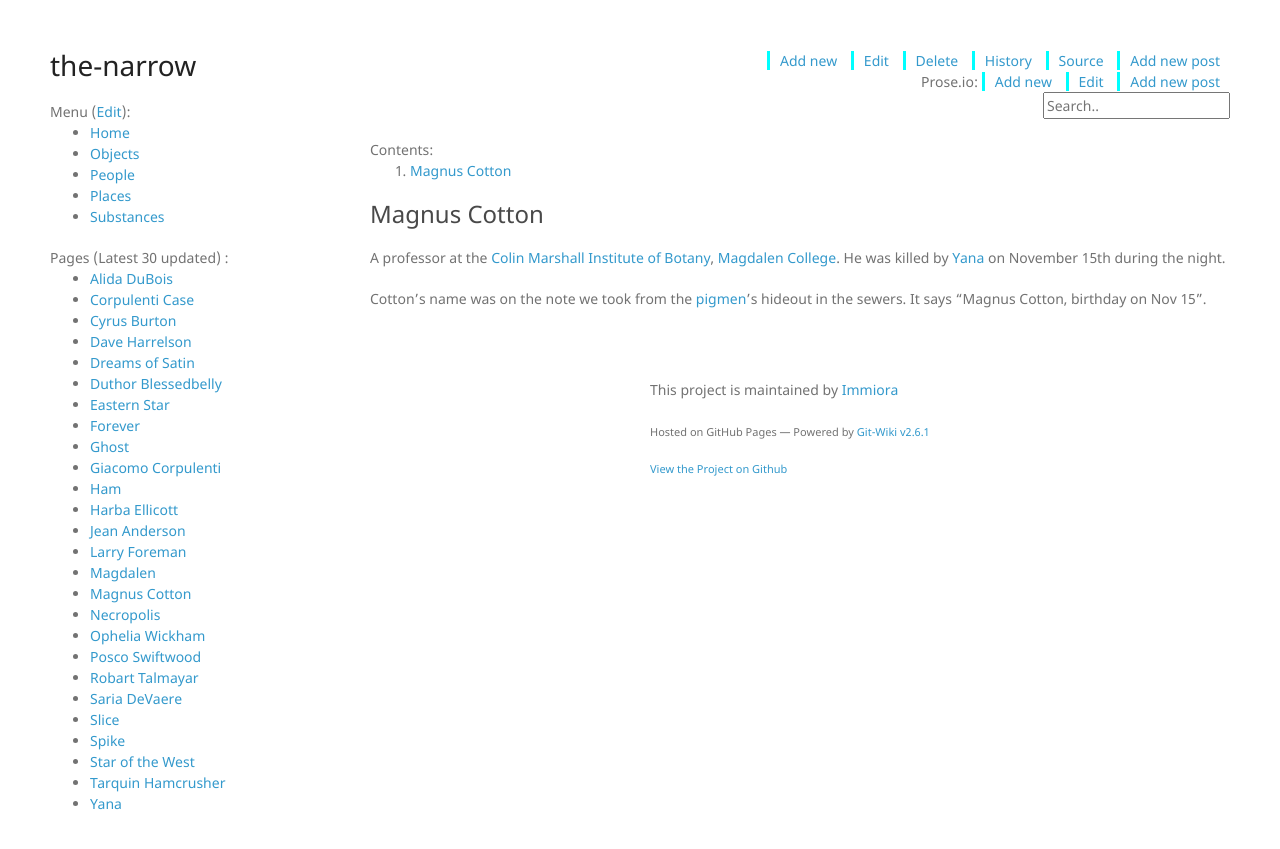
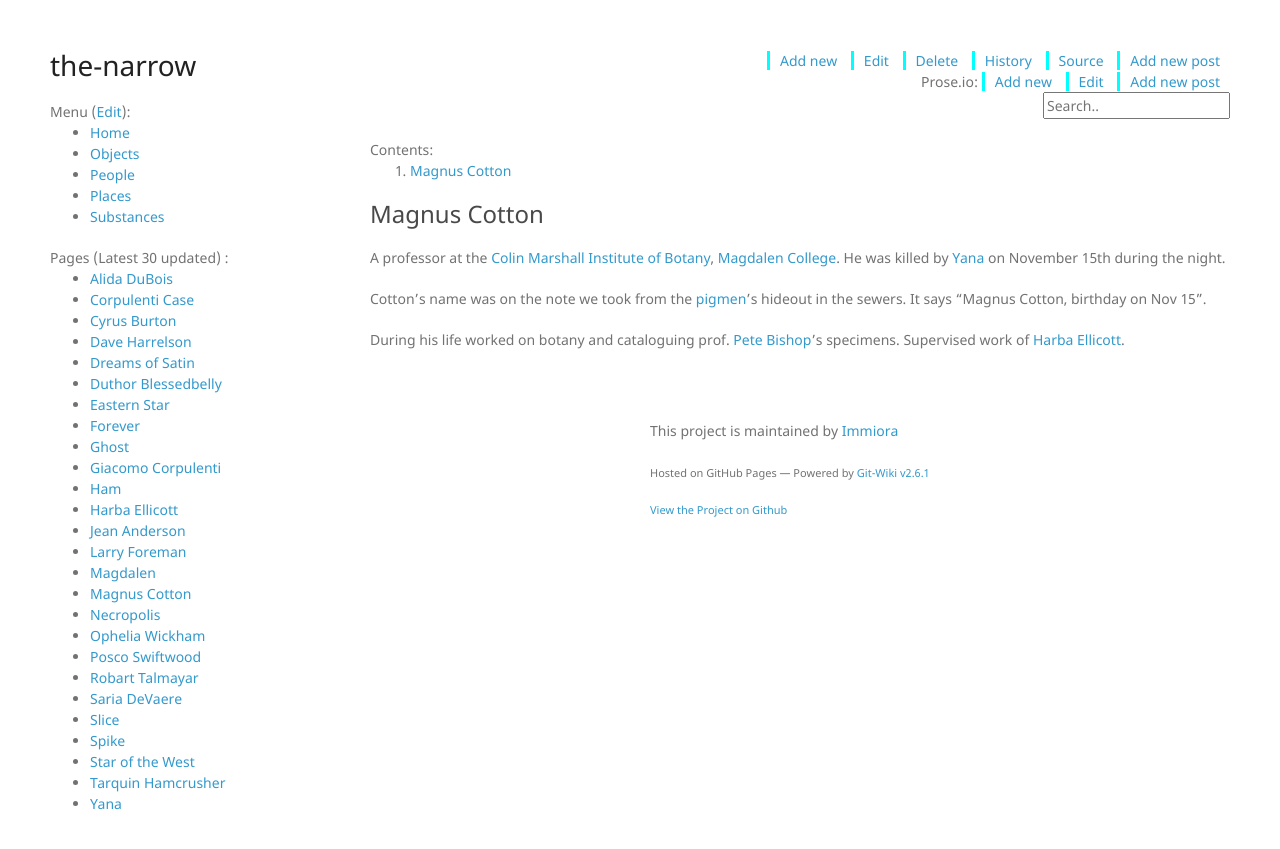
Before and after one commit to Immiora/the-narrow, a Jekyll site: the page built from wiki/people/MagnusCotton.md, in a window 1280 px wide. Shown: the top 849 px of the page. Built offline with Jekyll 4.4.1, drawn with Linux system fonts in a browser that asks for light colours; nearby versions of some CDN libraries.

Commit message:
Update MagnusCotton.md

```diff
--- a/wiki/people/MagnusCotton.md
+++ b/wiki/people/MagnusCotton.md
@@ -8,3 +8,5 @@ categories: people
 A professor at the [Colin Marshall Institute of Botany](ColinMarshallInstituteOfBotany), [Magdalen College](MagdalenCollege). He was killed by [Yana](Yana) on November 15th during the night.
 
 Cotton's name was on the note we took from the [pigmen](pigmen)'s hideout in the sewers. It says "Magnus Cotton, birthday on Nov 15".
+
+During his life worked on botany and cataloguing prof. [Pete Bishop](PeteBishop)'s specimens. Supervised work of [Harba Ellicott](HarbaEllicott).
```
